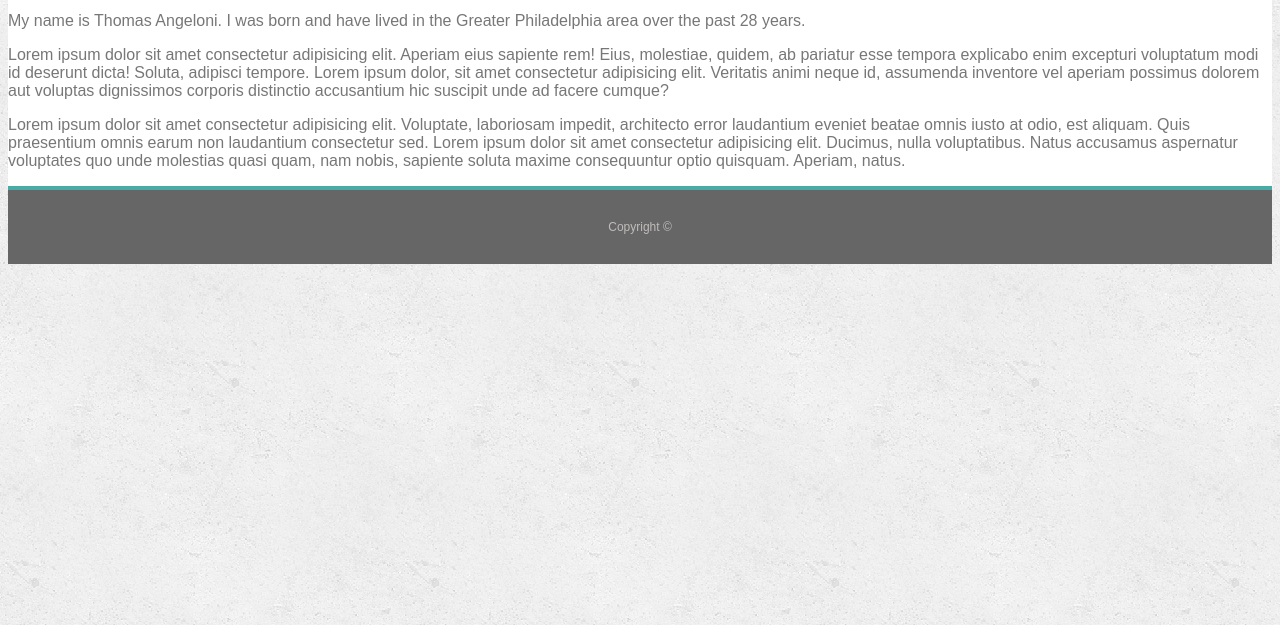
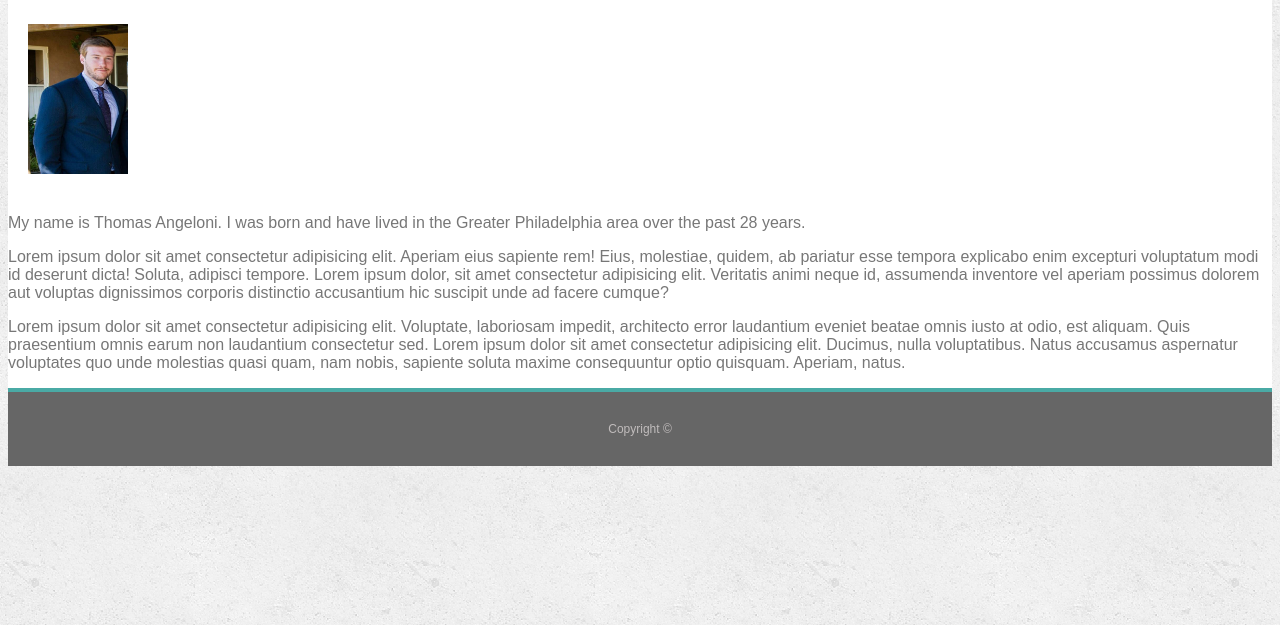
Before and after one commit to TJANGEL/Basic-Portfolio, a plain HTML site: page index.html in a window 1280 px wide. Shown: the part 175-800 px from the top of the page. Drawn offline with Linux system fonts and the light colour scheme.

Commit message:
all files updated

```diff
--- a/assets/css/style.css
+++ b/assets/css/style.css
@@ -30,7 +30,15 @@ section.p {
     padding: 35px 10px;
 }
 
+h1.about {
+    border-bottom: 3px solid #e9e6e6;
+}
 
+.profile-pic {
+    position: relative;
+    padding: 20px;
+    margin-bottom: 10px;
+}
 
 h1.about,
 h1.contact,
--- a/index.html
+++ b/index.html
@@ -32,17 +32,20 @@
     <h1>
         <h1 class="about">About Me</h1>
     </h1>
-    <p>
+    <div class="profile-pic">
+        <img src="assets/images/11713768_10100898397241582_2347287502526138023_o.jpg" width="100px" height="150px">
+    </div>
+    <p class="first">
         My name is Thomas Angeloni. I was born and have lived in the Greater Philadelphia area over the past 28 years.
     </p>
-    <p>
+    <p class="second">
         Lorem ipsum dolor sit amet consectetur adipisicing elit. Aperiam eius sapiente rem! Eius, molestiae, quidem, ab
         pariatur esse tempora explicabo enim excepturi voluptatum modi id deserunt dicta! Soluta, adipisci tempore.
         Lorem ipsum dolor, sit amet consectetur adipisicing elit. Veritatis animi neque id, assumenda inventore vel
         aperiam possimus dolorem aut voluptas dignissimos corporis distinctio accusantium hic suscipit unde ad facere
         cumque?
     </p>
-    <p>
+    <p class="third">
         Lorem ipsum dolor sit amet consectetur adipisicing elit. Voluptate, laboriosam impedit, architecto error
         laudantium eveniet beatae omnis iusto at odio, est aliquam. Quis praesentium omnis earum non laudantium
         consectetur sed. Lorem ipsum dolor sit amet consectetur adipisicing elit. Ducimus, nulla voluptatibus. Natus
```
